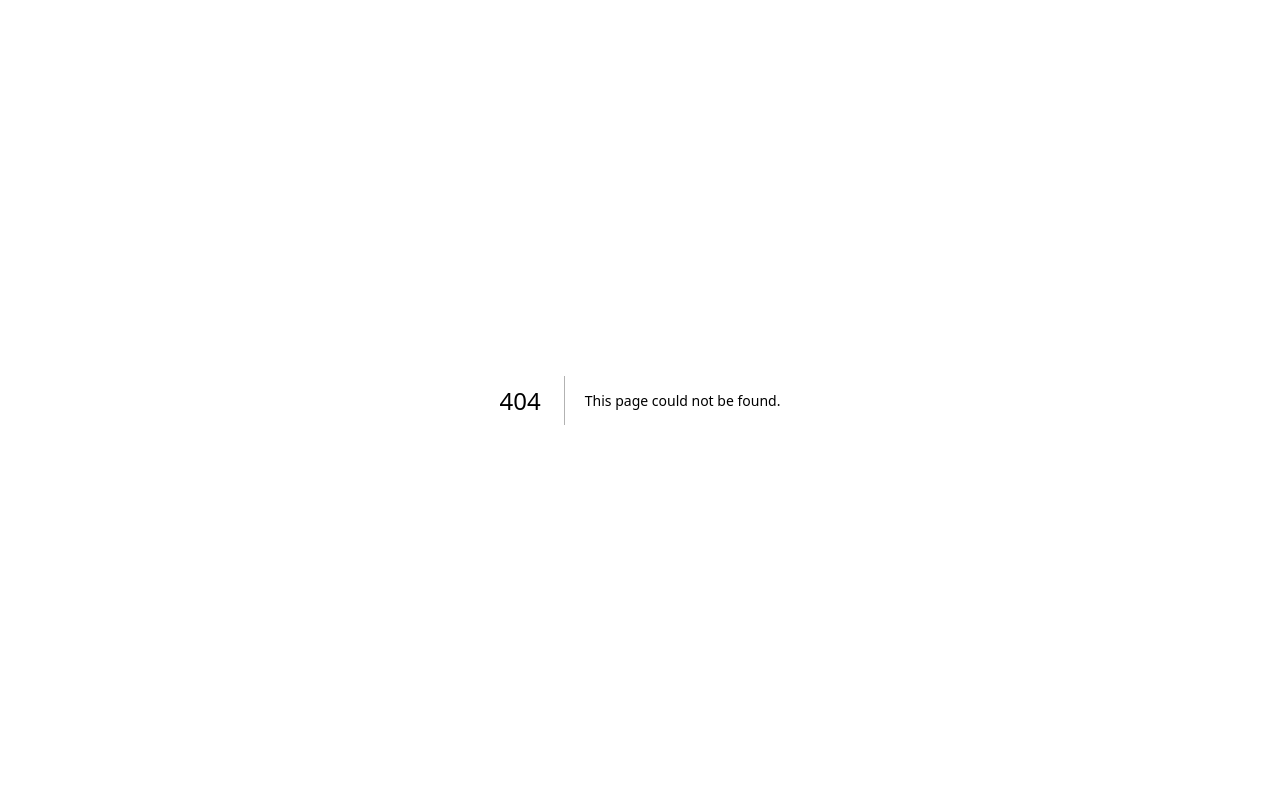
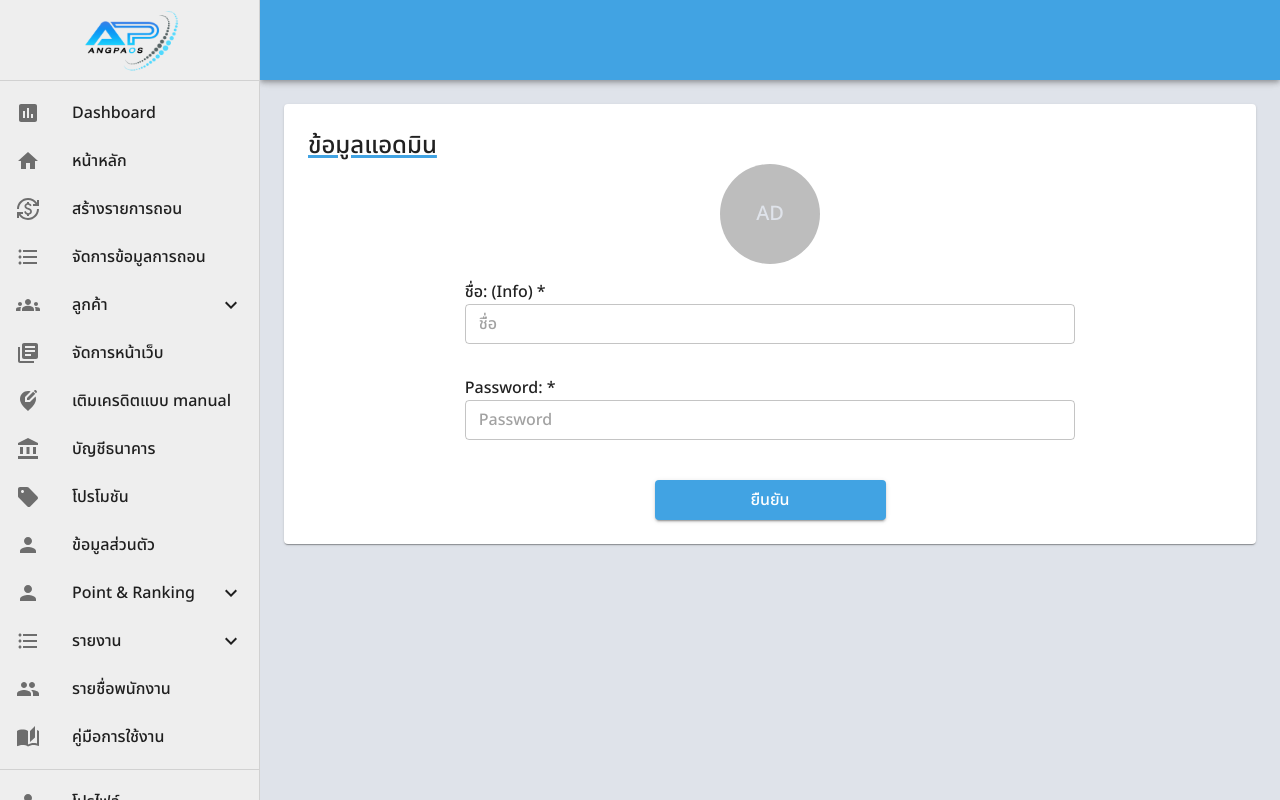
Before and after one commit to TonNitikorn/sk-backoffice-frontend, a Next.js app: page /profile in a window 1280 px wide. Before the commit this address had no page. Built offline with nearby package versions, Linux system fonts and the light colour scheme; sample sign-in values are in the browser's storage.

Commit message:
api report

```diff
--- a/pages/editError.js
+++ b/pages/editError.js
@@ -26,6 +26,8 @@ import withAuth from "../routes/withAuth";
 import LoadingModal from "../theme/LoadingModal";
 import Swal from "sweetalert2";
 import MaterialTableForm from "../components/materialTableForm"
+import { useRouter } from "next/router";
+
 
 
 function TabPanel(props) {
@@ -74,6 +76,7 @@ function a11yProps(index) {
 // });
 
 function editError() {
+  const router = useRouter()
   const [value, setValue] = useState(0);
   const [page, setPage] = useState(0);
   const [selectedDateRange, setSelectedDateRange] = useState({
@@ -762,7 +765,7 @@ function editError() {
             variant="text"
             onClick={() => { }}
           >
-            <Typography variant="h6" sx={{textDecoration: "underline #41A3E3 3px", mt:3}}>รายงานการผิดพลาด</Typography>
+            <Typography variant="h6" sx={{textDecoration: "underline #41A3E3 3px", mt:3}} onClick={() => router.push("/report/reportError")}>รายงานการการเติมเครดิตแบบ manual</Typography>
           </Button>
 
         </Paper>
--- /dev/null
+++ b/pages/profile.js
@@ -0,0 +1,186 @@
+import React, { useState, useEffect } from "react";
+import Layout from "../theme/Layout";
+import { Grid, Typography, TextField, Paper, Button } from "@mui/material";
+import hostname from "../utils/hostname";
+import axios from "axios";
+import Swal from "sweetalert2";
+import withAuth from "../routes/withAuth";
+import LoadingModal from "../theme/LoadingModal";
+import Avatar from '@mui/material/Avatar';
+
+function profile() {
+  const [data, setData] = useState({});
+  const [loading, setLoading] = useState(false);
+
+  const handleChangeData = async (e) => {
+    setData({ ...data, [e.target.name]: e.target.value });
+  };
+
+  const getProfile = async (type, start, end) => {
+    setLoading(true);
+    try {
+      let res = await axios({
+        headers: {
+          Authorization: "Bearer " + localStorage.getItem("access_token"),
+        },
+        method: "get",
+        url: `${hostname}/api/user/profile`,
+      });
+      let resData = res.data.data;
+
+      setData(resData);
+      setLoading(false);
+    } catch (error) {
+      // if (
+      //   error.response.data.error.status_code === 401 &&
+      //   error.response.data.error.message === "Unauthorized"
+      // ) {
+      //   dispatch(signOut());
+      //   localStorage.clear();
+      //   router.push("/auth/login");
+      // }
+      console.log(error);
+    }
+  };
+
+  const editProfile = async () => {
+    setLoading(true);
+    try {
+      let res = await axios({
+        headers: {
+          Authorization: "Bearer " + localStorage.getItem("access_token"),
+        },
+        method: "put",
+        url: `${hostname}/api/user/${data.uuid}`,
+        data: {
+          info_name: data.info_name,
+          password: data.password,
+          uuid: data.uuid,
+        },
+      });
+
+      if (res.data.message === "แก้ไขข้อมูลเรียบร้อย") {
+        Swal.fire({
+          position: "center",
+          icon: "success",
+          title: "อัพเดทข้อมูลเรียบร้อย",
+          showConfirmButton: false,
+          timer: 2000,
+        });
+        getProfile();
+        setLoading(false);
+      }
+    } catch (error) {
+      if (
+        error.response.data.error.status_code === 401 &&
+        error.response.data.error.message === "Unauthorized"
+      ) {
+        dispatch(signOut());
+        localStorage.clear();
+        router.push("/auth/login");
+      }
+
+      console.log(error);
+    }
+  };
+
+  function stringToColor(string) {
+    let hash = 0;
+    let i;
+
+    /* eslint-disable no-bitwise */
+    for (i = 0; i < string.length; i += 1) {
+      hash = string.charCodeAt(i) + ((hash << 5) - hash);
+    }
+
+    let color = '#';
+
+    for (i = 0; i < 3; i += 1) {
+      const value = (hash >> (i * 8)) & 0xff;
+      color += `00${value.toString(16)}`.slice(-2);
+    }
+    /* eslint-enable no-bitwise */
+
+    return color;
+  }
+
+  function stringAvatar(name) {
+    return {
+      sx: {
+        bgcolor: stringToColor(name),
+      },
+      children: `${name.split(' ')[0][0]}${name.split(' ')[1][0]}`,
+    };
+  }
+
+  useEffect(() => {
+    // getProfile();
+  }, []);
+
+  return (
+    <Layout>
+      <Paper sx={{ p: 3 }}>
+        <Typography
+          sx={{ fontSize: "24px", textDecoration: "underline #41A3E3 3px" }}
+        >
+          ข้อมูลแอดมิน
+        </Typography>
+        <Grid container
+          direction="row"
+          justifyContent="center"
+          alignItems="center">
+          <Grid item  >
+            <Avatar {...stringAvatar('Aent Dodds')} sx={{ width: 100, height: 100 }} />
+          </Grid>
+        </Grid>
+        <Grid container justifyContent="center" alignItems="center" spacing={2}>
+          <Grid item xs={8}>
+            <Typography sx={{ mt: 2 }}>ชื่อ: (Info) *</Typography>
+            <TextField
+              name="info_name"
+              type="text"
+              value={data.info_name || ""}
+              placeholder="ชื่อ"
+              fullWidth
+              size="small"
+              onChange={(e) => handleChangeData(e)}
+              variant="outlined"
+            />
+          </Grid>
+          <Grid item xs={8}>
+            <Typography sx={{ mt: 2 }}>Password: *</Typography>
+            <TextField
+              name="password"
+              type="text"
+              value={data.password || ""}
+              placeholder="Password"
+              fullWidth
+              size="small"
+              onChange={(e) => handleChangeData(e)}
+              variant="outlined"
+            />
+          </Grid>
+          <Grid item xs={12} container justifyContent="center">
+            <Grid item xs={3}>
+              <Button
+                variant="contained"
+                size="large"
+                fullWidth
+                onClick={() => editProfile()}
+                sx={{
+                  mt: 3,
+                }}
+              >
+                <Typography sx={{ color: '#ffff' }}>ยืนยัน</Typography>
+
+              </Button>
+            </Grid>
+          </Grid>
+        </Grid>
+      </Paper>
+      <LoadingModal open={loading} />
+    </Layout>
+  );
+}
+
+export default withAuth(profile);
```
Also changed, not shown: pages/report/reportDeposit.js (+29 -20 lines), pages/report/reportDepositDecimal.js (+22 -12 lines), pages/report/reportWithdraw.js (+20 -16 lines).
